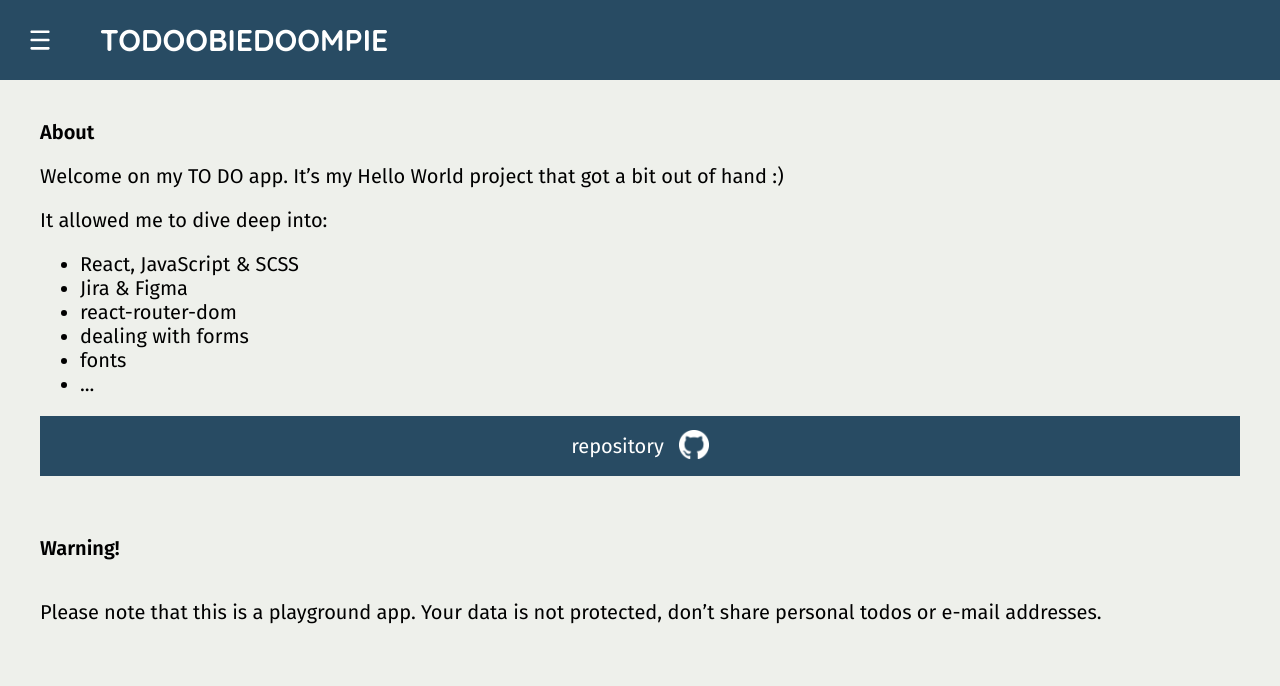
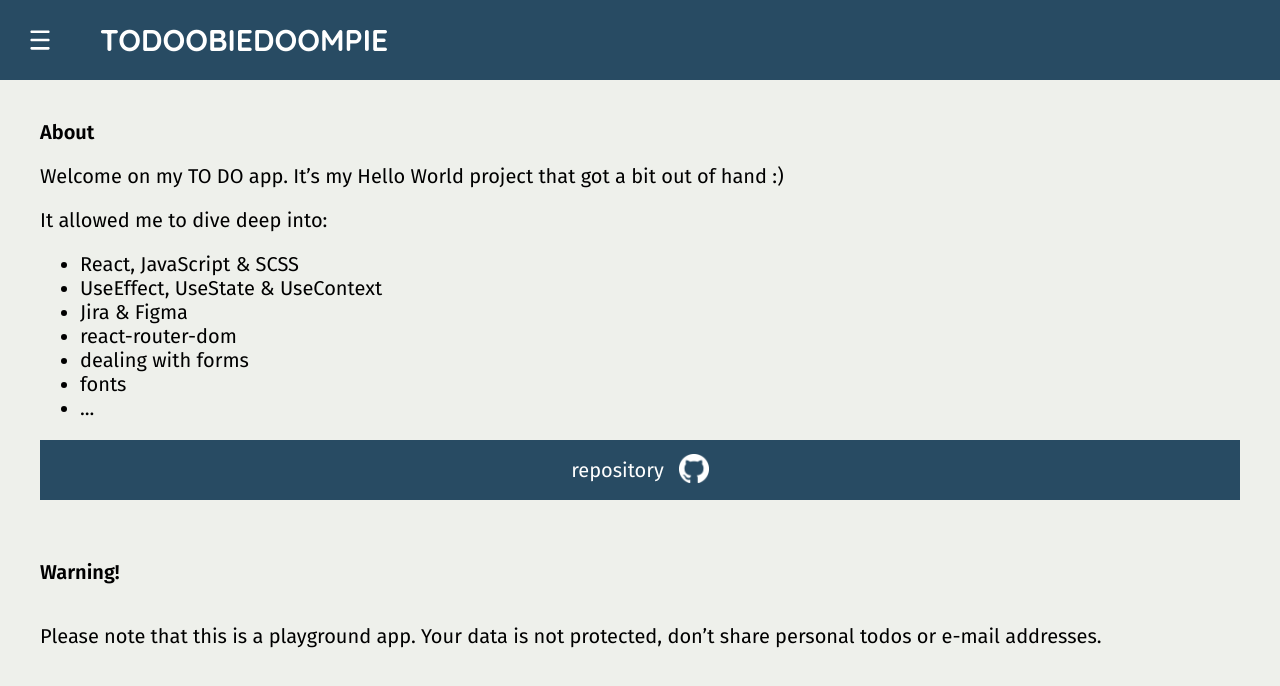
Before and after one commit to akinci-oki/todoo, a React (Create React App) app: page /about in a window 1280 px wide. Shown: the top 686 px of the page. Built offline with nearby package versions, Linux system fonts and the light colour scheme.

Commit message:
TODO-45-about-page

```diff
--- a/src/components/About/About.js
+++ b/src/components/About/About.js
@@ -14,6 +14,7 @@ function About() {
             <div>
                 <ul>
                     <li>React, JavaScript & SCSS</li>
+                    <li>UseEffect, UseState & UseContext</li>
                     <li>Jira & Figma</li>
                     <li>react-router-dom</li>
                     <li>dealing with forms</li>
```
